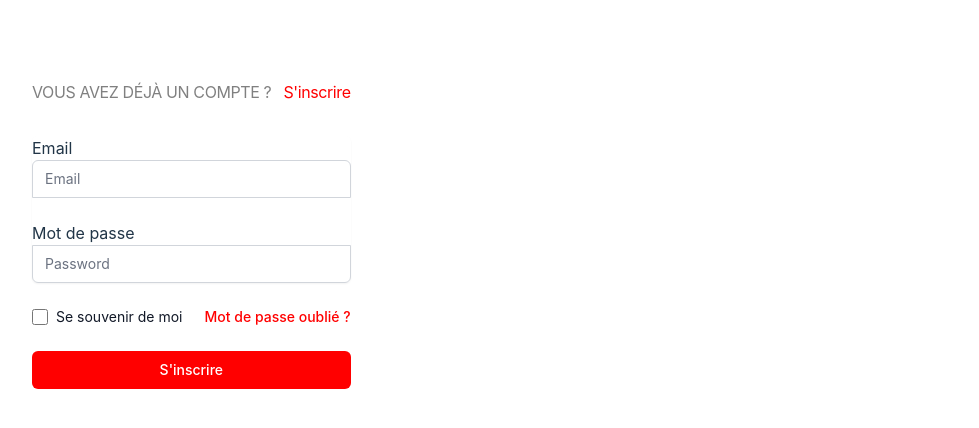
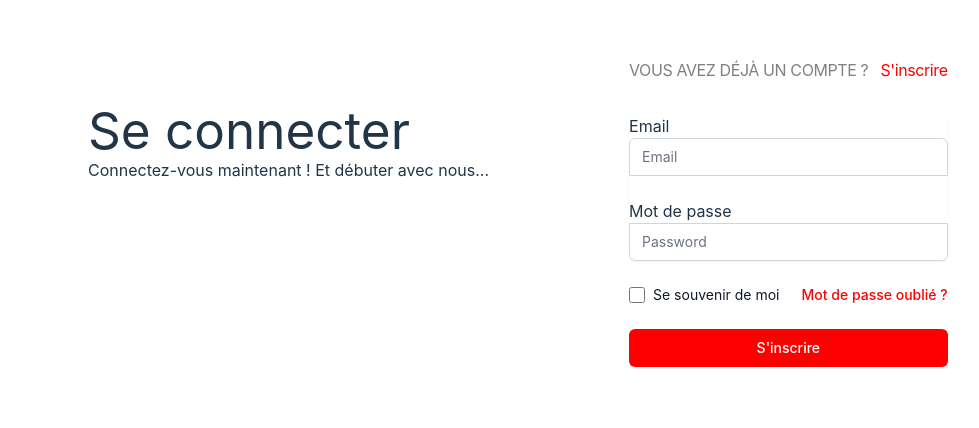
Before and after one commit to Dieumerci-M2/Saitama-minset, a React (Vite) app: page / in a window 1280 px wide. Shown: the part 178-606 px from the top of the page, without its empty margins (0-979 px from the left). Built offline with nearby package versions, Linux system fonts and the light colour scheme.

Commit message:
feat: add left image block design

```diff
--- a/src/App.jsx
+++ b/src/App.jsx
@@ -4,7 +4,7 @@ import './components/Auth.css'
 function App() {
 
   return (
-    <div className='formController'>
+    <div>
       <Auth />
     </div>
   )
--- a/src/components/Auth.css
+++ b/src/components/Auth.css
@@ -1,7 +1,14 @@
-.formController
+
+
+.Forms-Login
 {
     display: flex;
-    margin: auto;
-    justify-content: end;
+    justify-content: start;
+  padding: 20px;
+}
 
+.Form-div
+{
+    display: flex;
+    justify-content: center;
 }
--- a/src/components/Login.jsx
+++ b/src/components/Login.jsx
@@ -3,11 +3,18 @@ import './Auth.css';
 
 function Login() {
   return (
-  <body>
-    <div className='flex'>
-      <div className="flex min-h-full justify-end px-4 sm:px-6 lg:px-8">
+
+    <div className='flex justify-between m-auto'>
+      <div className='flex p-20 m-2 flex-column flex-wrap bg-white'>
+        <div className='flex mb-40 '>
+        <p><h1>Se connecter</h1>
+        <h3>Connectez-vous maintenant ! Et débuter avec nous...</h3></p>
+      </div>
+      </div>
+    <div className='Forms-Login'>
+      <div className="flex min-h-full px-4 sm:px-6 lg:px-8">
         <div className="max-w-md space-y-8">
-          <div>
+          <div className='flex flex-center'>
             <h2 className="mt-6 text-center text-1xl font-normal tracking-tight text-[gray]">
               VOUS AVEZ DÉJÀ UN COMPTE ? <span className='ml-2 text-[red] cursor-pointer hover:text-indigo-500'> S'inscrire</span>
             </h2>
@@ -19,7 +26,7 @@ function Login() {
                 <label htmlFor="email-address" className="sr-only">
                   Votre adresse mail
                 </label>
-               <span className='flex flex-start'>Email</span>
+               <span className='flex flex-start'> Email </span>
                 <input
                   id="email-address"
                   name="email"
@@ -81,8 +88,8 @@ function Login() {
           </form>
         </div>
       </div>
+      </div>
     </div>
-    </body>
 
   )
 }
```
